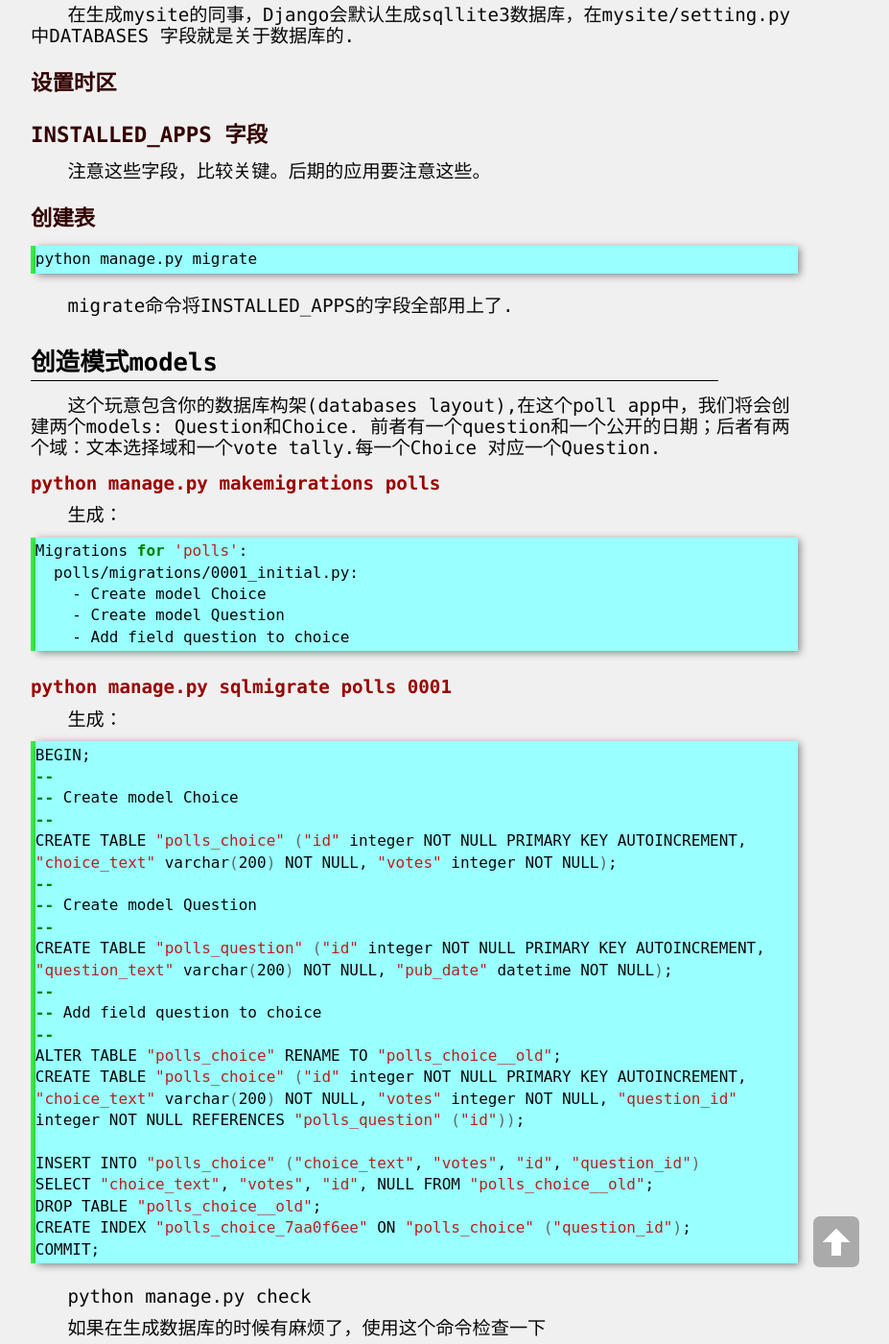
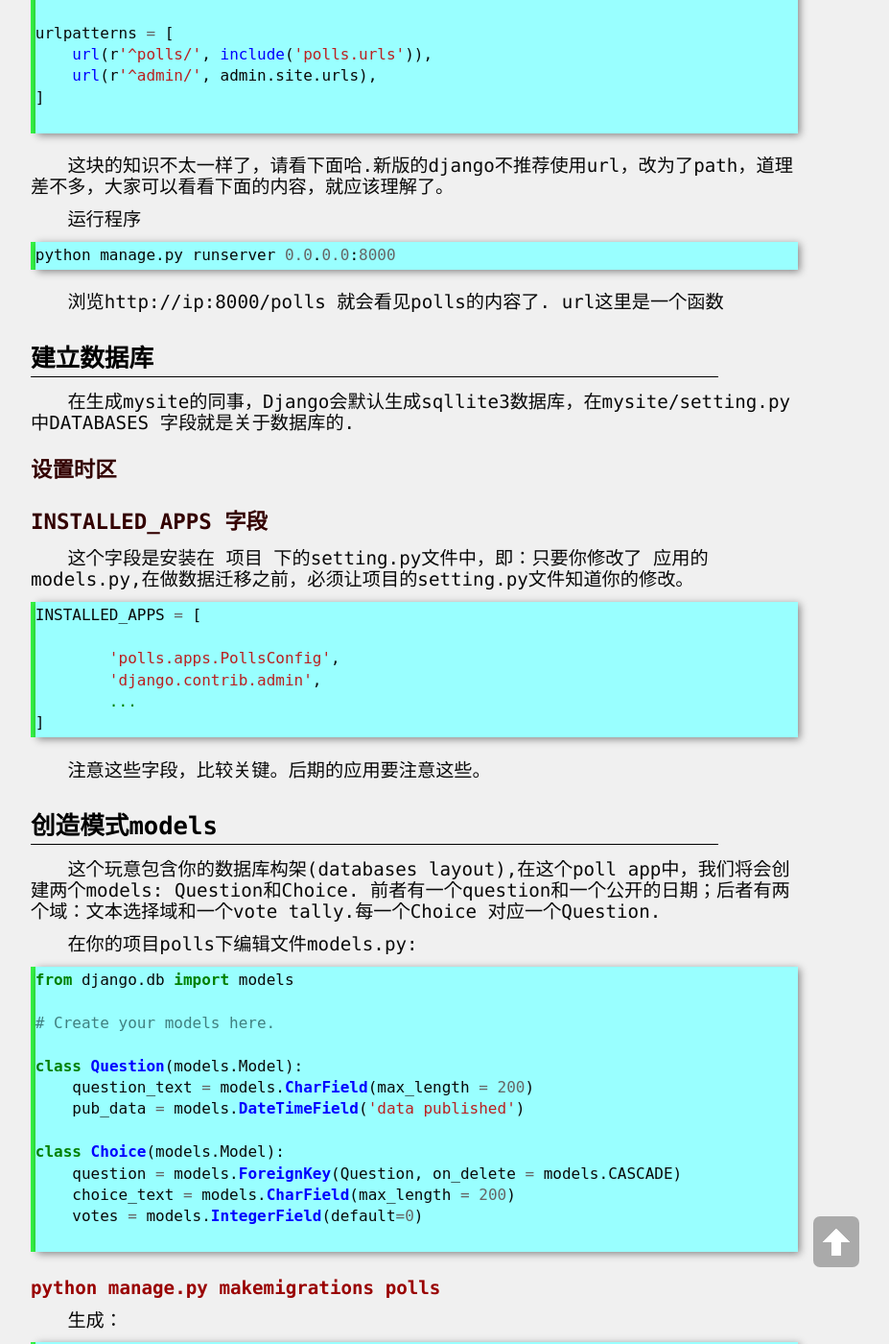
Before and after one commit to yuzibo/yuzibo.github.io, a Jekyll site: the page built from _posts/2016-08-01-django_1.md, in a window 1280 px wide and 1400 px high, scrolled down 2735 px. Shown: the whole window at 96% size, without its empty margins (208-1135 px from the left). Built offline with Jekyll 4.4.1, drawn with Linux system fonts in a browser that asks for light colours; comment, search, counter and statistics services are not loaded; some of the changed text lies outside the part shown.

Commit message:
add google ad

````diff
--- a/_includes/head.html
+++ b/_includes/head.html
@@ -5,3 +5,10 @@
     <link rel="shortcut icon" href="/favicon.ico" type="image/x-icon">
     <link rel="stylesheet" href="/media/css/main.css">
     <link rel="stylesheet" href="/media/css/highlight.css">
+    <script async src="//pagead2.googlesyndication.com/pagead/js/adsbygoogle.js"></script>
+    <script>
+(adsbygoogle = window.adsbygoogle || []).push({
+    google_ad_client: "ca-pub-8672264343347454",
+	    enable_page_level_ads: true
+		      });
+    </script>
--- a/_posts/2016-08-01-django_1.md
+++ b/_posts/2016-08-01-django_1.md
@@ -11,6 +11,13 @@
 # 安装
 
 这个就先不仔细说明了，详情请了解这篇[文章](http://www.aftermath.cn/debian_install_django.html)
+
+如果出现："ImportError: No module named django",请确保使用：
+
+```bash
+PYTHONPATH=/path/to/django/parent/dir
+```
+即可导入了django，关于这个Django包在什么地方，你可以使用 *pip*命令重新安装交一遍django，这样就可以了，有关PYTHONPATH应该加到用户配置文件中。
 
 # 建立项目
 
@@ -45,8 +52,7 @@
 
 wsgi.py 是WSGI兼容的web服务器，
 
-还要记住一点，python是MVC(model view controler)模型的。
-因为本对python不是很熟，所以这块也不是很明白
+还要记住一点，python是MVC(model view controler)模型的。 因为本对python不是很熟，所以这块也不是很明白
 
 # 打开服务
 
@@ -70,7 +76,15 @@
 
 然后在你的前段浏览器输入vps的ip:8000，就可以看见It works!再再就是，由于我的项目目录建立在了/root下，导致了Disallow的警告。
 
+## 注意：
+有时候并不是上面的原因导致了DisallowedHost,'You may need to add ip to ALLOWED_HOSTS'
+
+你可以将项目里的setting.py中ALLOWED_HOSTS=['ip','localhost', '127.0.0.1'],设置进去就可以。
+
 # 创建polls应用
+
+这里先说一下项目与应用的关系，在原始文档里项目是project,应用是app,在使用命令的时候你也可以看见这两种的区别，一个项目可以由多个app组成，这就是基本的逻辑关系。按照官网上的说法，你的app可以放在系统的任何位置，为了方便，我建议放在项目的平行目录(与顶层的manage.py平行即可)。
+
 
 ```python
 python manage.py startapp polls
@@ -121,10 +135,8 @@
 ]
 
 ```
+这块的知识不太一样了，请看下面哈.新版的django不推荐使用url，改为了path，道理差不多，大家可以看看下面的内容，就应该理解了。
 
-具体这里是什么意思，我有些不太明白。
-
-url()函数有四个参数，其中regex和view是必选的。
 
 运行程序
 
@@ -141,22 +153,39 @@
 ## 设置时区
 
 ## INSTALLED_APPS 字段
-
-注意这些字段，比较关键。后期的应用要注意这些。
-
-## 创建表
+这个字段是安装在 项目 下的setting.py文件中，即：只要你修改了 应用的 models.py,在做数据迁移之前，必须让项目的setting.py文件知道你的修改。
 
 ```python
-python manage.py migrate
+INSTALLED_APPS = [
+
+	'polls.apps.PollsConfig',
+	'django.contrib.admin',
+	...
+]
 ```
-
-migrate命令将INSTALLED_APPS的字段全部用上了.
+注意这些字段，比较关键。后期的应用要注意这些。
 
 # 创造模式models
 
 这个玩意包含你的数据库构架(databases layout),在这个poll app中，我们将会创建两个models: Question和Choice. 前者有一个question和一个公开的日期；后者有两个域：文本选择域和一个vote tally.每一个Choice 对应一个Question.
 
+在你的项目polls下编辑文件models.py:
 
+```python
+from django.db import models
+
+# Create your models here.
+
+class Question(models.Model):
+    question_text = models.CharField(max_length = 200)
+    pub_data = models.DateTimeField('data published')
+
+class Choice(models.Model):
+    question = models.ForeignKey(Question, on_delete = models.CASCADE)
+    choice_text = models.CharField(max_length = 200)
+    votes = models.IntegerField(default=0)
+
+```
 
 ### python manage.py makemigrations polls
 
@@ -169,7 +198,7 @@
     - Create model Question
     - Add field question to choice
 ```
-
+下面的命令是告诉django返回刚才数据改变时可读的sql文本。
 ### python manage.py sqlmigrate polls 0001
 
 生成：
@@ -204,8 +233,12 @@
   python manage.py check
 
 如果在生成数据库的时候有麻烦了，使用这个命令检查一下
+makemigrations这句命令只是你告诉Django你做出了一些数据改动，然而使用下面的命令进行存储数据:
 
-### python manage.py migrate
+```python
+python manage.py migrate
+```
+migrate命令将INSTALLED_APPS的字段全部用上了.  下面是migrate的输出：
 
 ```bash
 Operations to perform:
@@ -277,7 +313,28 @@
 
 # 创建网页
 ## 映射URL
-首先是项目的urls.py,
+### 编写视图
+这里的视图文件就是你要向浏览者展示的页面，是你以后主要编写代码的地方。
+先写一个最简单的。
+
+```python
+from django.http import HttpResponse
+def index(request):
+	return HttpResponse("Hello,this is my first view")
+```
+为了能够访问这个页面，需要指定urls.
+### 接着是创建项目的url
+在应用目录下新建一个urls.py文件，写入下面的代码：
+```python
+from django.urls import path
+from . import views
+urlpatterns = [
+	path('', views.index, name='index')
+]
+```
+不知道大家能不能看出一些含义在里面，path方法需要的参数需要你在views.py中事先定义好，这一点是显而易见的。
+
+项目的urls.py,
 ```python
 from django.conf.urls import include, path
 # 版本1.0的是url,上面是2.0
@@ -287,3 +344,8 @@
 ]
 
 ```
+这里path方法中的include也是同样的思路，上面的app就是你自己的项目名称。
+
+这时你在浏览器中127.0.0.1:8000/polls中就可以查看页面了，当然，后台使用
+
+	python manage.py runserver
````
Also changed, not shown: other parts of _posts/2016-08-01-django_1.md (+5 -2 lines), _posts/2017-06-20-python_beautifulsoup.md (+6 -0 lines).
